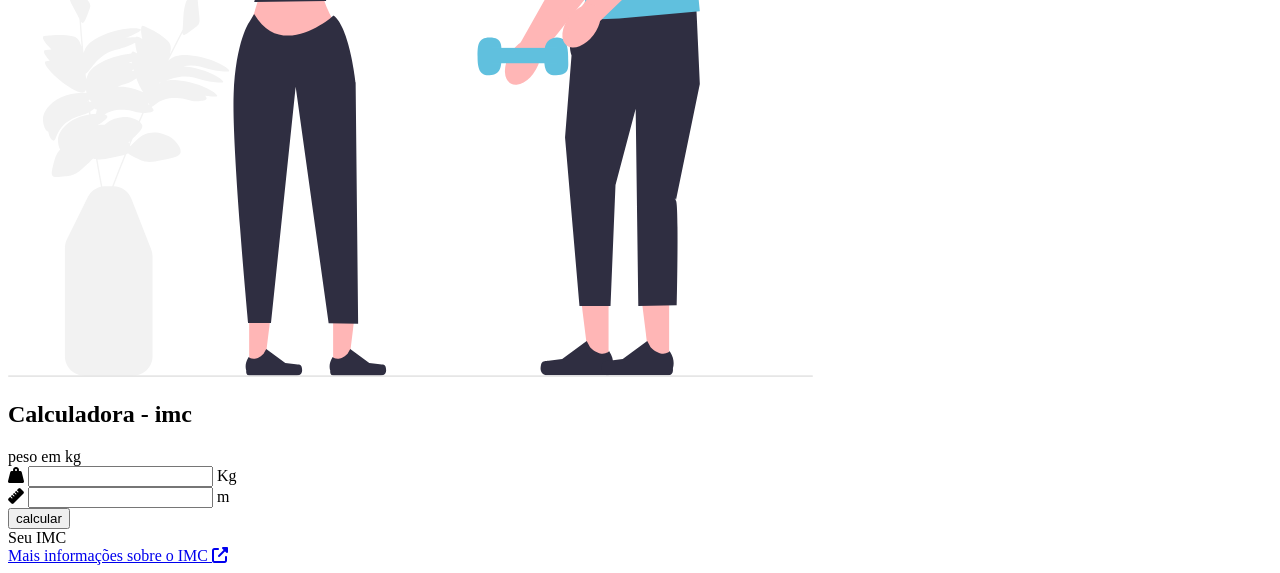
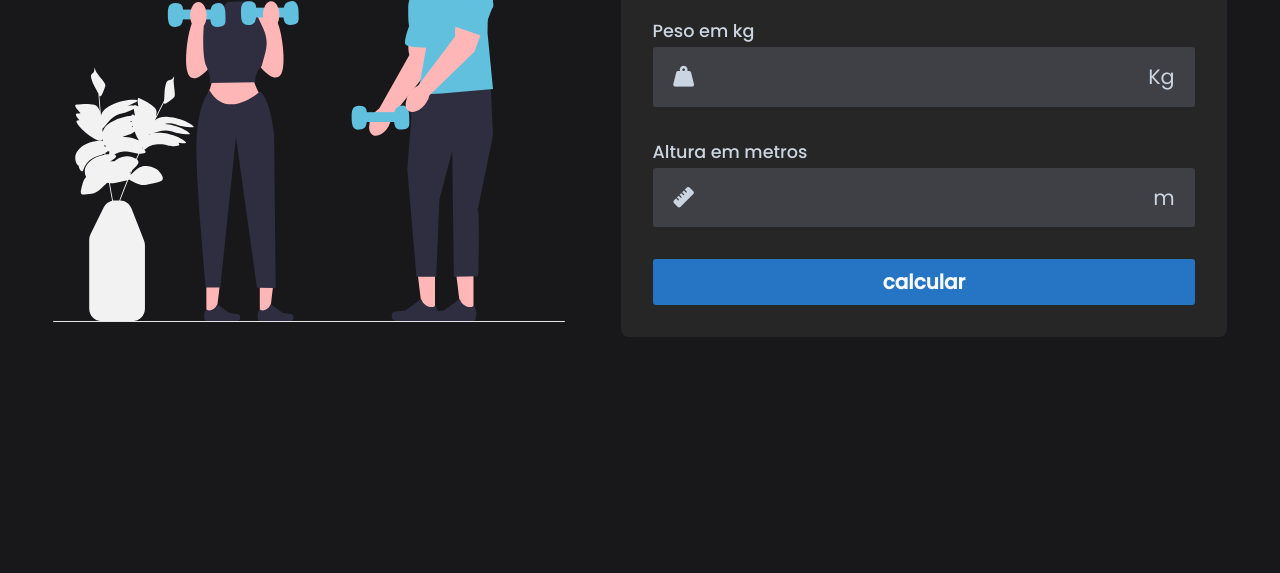
Before and after one commit to Kaesales/calculadora-imc-responsiva, a plain HTML site: page index.html in a window 1280 px wide. Shown: the part 282-855 px from the top of the page. After the commit the page ends 800 px from the top, so only its background shows below. Drawn offline with Linux system fonts and the light colour scheme; files that its build step writes are made by us from their sources.

Commit message:
estilizando a calculadora

```diff
--- a/assets/css/style.css
+++ b/assets/css/style.css
@@ -0,0 +1,158 @@
+@import url('https://fonts.googleapis.com/css2?family=Poppins:wght@100;200;300;400;500&display=swap');
+
+*{
+    font-family: 'Poppins', sans-serif;
+    margin: 0;
+    padding: 0;
+    box-sizing:border-box;
+}
+
+body{
+    display:flex;
+    align-items: center;
+    justify-content: center;
+    width: 100%;
+    height: 100vh;
+    background-color: #18181b;
+}
+
+#container{
+    display: flex;
+    align-items:center;
+    gap: 3.5rem;
+}
+
+#img img{
+    width: 32rem;
+}
+
+#calculator{
+display: flex;
+flex-direction:column;
+padding:2rem;
+color: #f8fafc;
+background-color: #262626;
+border-radius:8px;
+}
+
+#form{
+    display: flex;
+    flex-direction: column;
+    gap:2rem;
+
+}
+
+#title{
+    font-size: 2.25rem;
+    position: relative;
+}
+
+#title::after{
+position: absolute;
+content: '';
+background-color: #2675c4;
+width: 8rem;
+height:3px;
+bottom: 0;
+left: 0;
+border-radius: 3px;
+}
+
+.input-box label{
+    font-size: 1.1rem;
+    color:#cbd5e1;
+    font-weight: 500;
+}
+
+.input-field{
+    display: flex;
+    align-items: center;
+    justify-content: space-between;
+    padding: 0.3rem;
+    border-radius: 3px;
+    margin-top:3px;
+    background-color:#3f3f46;
+}
+
+.input-field span, .input-field i {
+    color:#cbd5e1;
+    font-size: 1.3rem;
+    padding: 0.6rem 1rem;
+}
+
+.input-field input{
+    background-color: transparent;
+    border: none;
+    width: 100%;
+    font-size:1.3rem;
+    color: #f8fafc;
+    padding: 0 0.5rem;
+}
+
+.input-field input::-webkit-outer-spin-button,
+.input-field input::-webkit-inner-spin-button{
+    appearance: none;
+}
+
+.input-field input:focus{
+   outline:none;
+}
+
+#calculate{
+    border:none;
+    font-size:1.25rem;
+    font-weight: bold;
+    background-color:#2675c4;
+    color:#f8fafc;
+    padding: 0.5rem 0;
+    border-radius: 3px;
+    cursor: pointer;
+}
+
+#result{
+    display: flex;
+    gap:2rem;
+    align-items: center;
+    border-top: 1px solid #ffffff34;
+    padding:0.75rem 0;
+}
+
+#bmi{
+    display: flex;
+    align-items: center;
+    flex-direction: column;
+    font-size: 2.25rem;
+}
+
+#bmi span:last-child{
+    font-size: 0.875;
+    color: #cbd5e1;
+}
+
+#descrption{
+    width: 15.5rem;
+}
+
+#more_info{
+    border-top: 1px solid #ffffff34;
+    padding: 1.5rem;
+}
+#more_info a {
+    color:#2675c4;
+    display:flex;
+    justify-content: center;
+    align-items: center;
+    gap:0.6rem;
+    font-size: 0.875rem;
+    text-decoration: none;
+    transition: color 0.5s;
+
+}
+
+#more_info a:hover{
+    color:#cbd5e1;
+}
+
+.hidden{
+    display: none;
+}
--- a/index.html
+++ b/index.html
@@ -3,7 +3,7 @@
 <head>
     <meta charset="UTF-8">
     <meta name="viewport" content="width=device-width, initial-scale=1.0">
-    <link rel="stylesheet" href="style.css">
+    <link rel="stylesheet" href="assets/css/style.css">
     <link rel="stylesheet" href="https://cdnjs.cloudflare.com/ajax/libs/font-awesome/6.5.1/css/all.min.css">
     <title>Document</title>
 </head>
@@ -14,11 +14,12 @@
       </section>
       <section id="calculator">
         <form id="form">
-            <h1>Calculadora - imc</h1>
+            <h1 id="title">Calculadora - imc</h1>
 
              <div class="input-box">
+
                         <label for="weight">
-                            peso em kg
+                            Peso em kg
                         </label>
 
 
@@ -27,13 +28,20 @@
                         <input type="number" id="weight" required>
                         <span>Kg</span>
                     </div>
+            </div>
+
+
+            <div class="input-box">
+                    <label for="weight">
+                        Altura em metros
+                    </label>
 
                     <div class="input-field">
                         <i class="fa-solid fa-ruler"></i>
                         <input type="number" id="height" required>
                         <span>m</span>
                     </div>
-            </div>
+           </div>
 
             <button id="calculate">
 
@@ -42,17 +50,17 @@
             </button>
         </form>
 
-        <div id="infos">
+        <div id="infos" class="hidden">
                 <div id="result">
                         <div id="bmi">
-                            <span id="value"></span>
+                            <span id="value">55</span>
                             <span>
                                 Seu IMC
                             </span>
                         </div>
                         <div id="description">
                             <span>
-
+                             55
                             </span>
                         </div>
                 </div>
```
